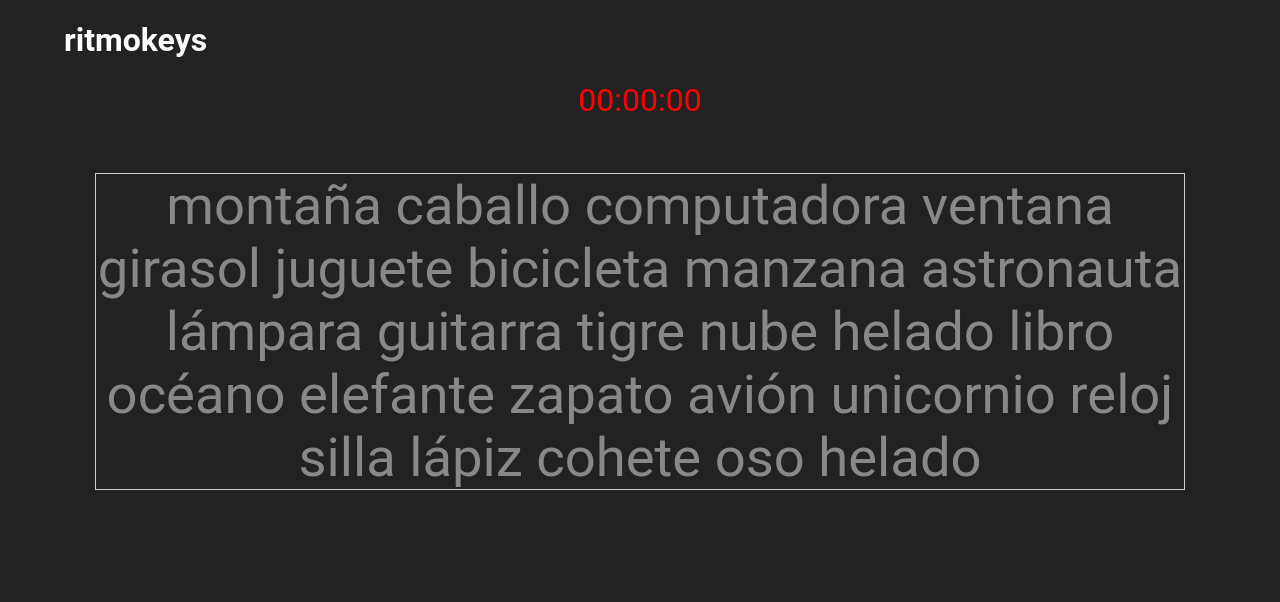
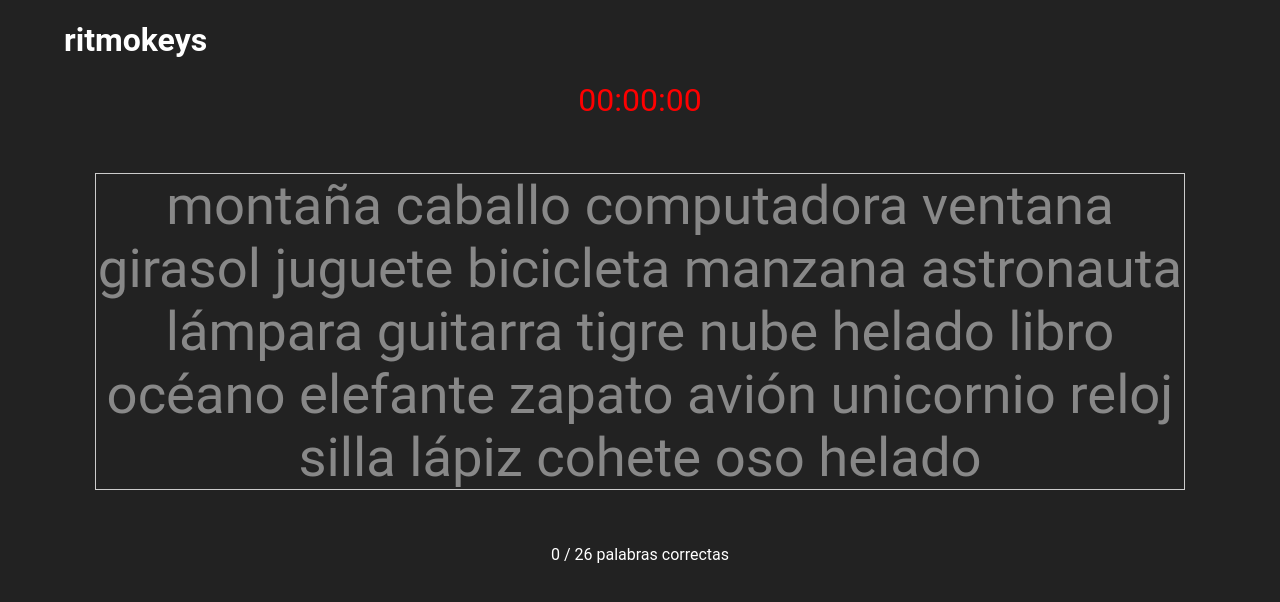
Before and after one commit to NachoCarher/ritmo-keys, a React (Vite) app: page / in a window 1280 px wide. Shown: the top 602 px of the page. Built offline with nearby package versions, Linux system fonts and the light colour scheme.

Commit message:
Añade contador de palabras correctas

```diff
--- a/src/components/TargetText/TargetText.jsx
+++ b/src/components/TargetText/TargetText.jsx
@@ -6,6 +6,7 @@ import TextoIngresado from '../TextoIngresado/TextoIngresado';
 export default function TargetText({ onInputStarted, textFinished }) {
   const textoObjetivo = mock.exampleText;
   const [textoIngresado, setTextoIngresado] = useState('');
+  const palabrasIngresadas = textoIngresado.split(' ');
 
   const manejarCambioInput = (event) => {
     onInputStarted();
@@ -20,6 +21,10 @@ export default function TargetText({ onInputStarted, textFinished }) {
     textFinished();
   }
 
+  const palabrasCorrectas = palabrasIngresadas.filter((palabra, index) => {
+    return palabra === textoObjetivo.split(' ')[index];
+  });
+
   return (
     <div className="target-text-container">
       <input type="text" spellCheck="false" className="target-text-input" autoFocus onChange={manejarCambioInput} onBlur={manejarBlurInput} />
@@ -27,6 +32,7 @@ export default function TargetText({ onInputStarted, textFinished }) {
         <TextoIngresado textoIngresado={textoIngresado} textoObjetivo={textoObjetivo} />
         <span className="placeholder">{textoObjetivo.slice(textoIngresado.length)}</span>
       </p>
+      <p className="word-counter">{palabrasCorrectas.length} / {textoObjetivo.split(' ').length} palabras correctas</p>
     </div>
   )
 }
--- a/src/components/TextoIngresado/TextoIngresado.jsx
+++ b/src/components/TextoIngresado/TextoIngresado.jsx
@@ -1,4 +1,3 @@
-
 // eslint-disable-next-line react/prop-types
 function Letra({ letra, esCorrecta }) {
     return <span className={esCorrecta ? 'letra-correcta' : 'letra-incorrecta'}>{letra}</span>;
```
Also changed, not shown: docu/Ruta.md (+1 -1 lines).
